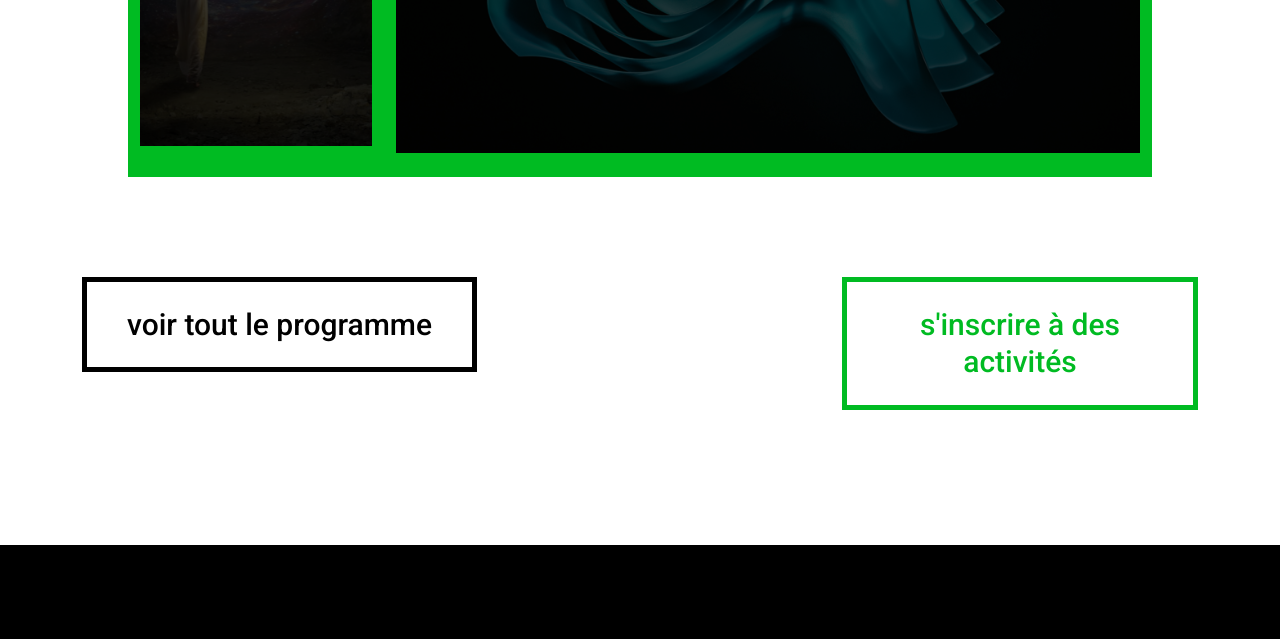
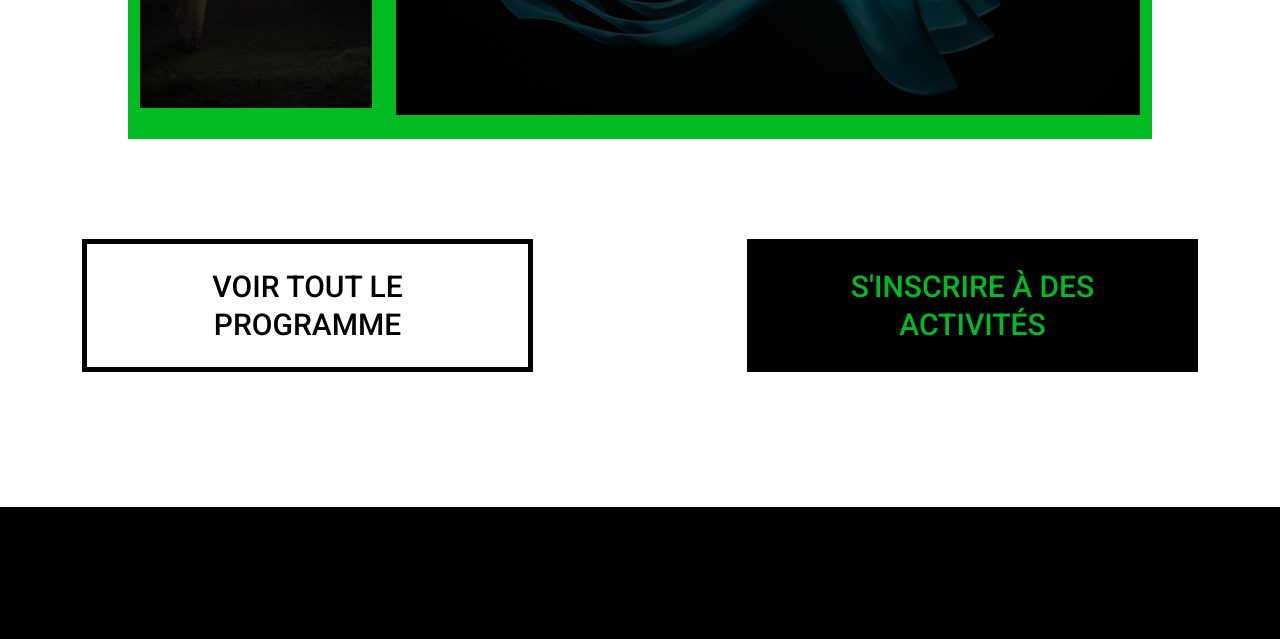
Before and after one commit to TafaniM/eikonica, a website built with Parcel: page src/index.html in a window 1280 px wide. Shown: the part 3406-4045 px from the top of the page. Built offline with nearby package versions, Linux system fonts and the light colour scheme.

Commit message:
modification des boutons

```diff
--- a/src/index.html
+++ b/src/index.html
@@ -71,7 +71,7 @@
               assister à des conférences passionnantes et participer à des ateliers créatifs. Deux concerts à fri-son
               permettront de prolonger les festivités.</p>
           </div>
-          <div class="col-3 offset-9">
+          <div class="col-4 offset-8">
             <a href="">
               <div class="button">en savoir plus</div>
             </a>
@@ -198,7 +198,7 @@
               <div class="button">voir tout le programme</div>
             </a>
           </div>
-          <div class="col-4 offset-3">
+          <div class="col-5 offset-2">
             <a href="">
               <div class="button green">s'inscrire à des activités</div>
             </a>
--- a/src/scss/modules/_button.scss
+++ b/src/scss/modules/_button.scss
@@ -1,6 +1,7 @@
 .button {
     border: 5px solid black;
     font-family: 'Roboto', black;
+    text-transform: uppercase;
     font-size: 30px;
     text-align: center;
     text-decoration: none;
@@ -8,13 +9,21 @@
     padding: 24px 40px;
     margin-top: 65px;
     margin-bottom: 135px;
+    background-color: transparent;
+    transition: background-color 0.3s ease;
+}
+
+.button:hover {
+    background-color: black;
+    color: var(--green);
 }
 
 .button.green {
+    background-color: black;
     color: var(--green);
-    border-color: var(--green);
 }
 
 .button.green:hover {
+    background-color: transparent;
     color: black;
 }
```
